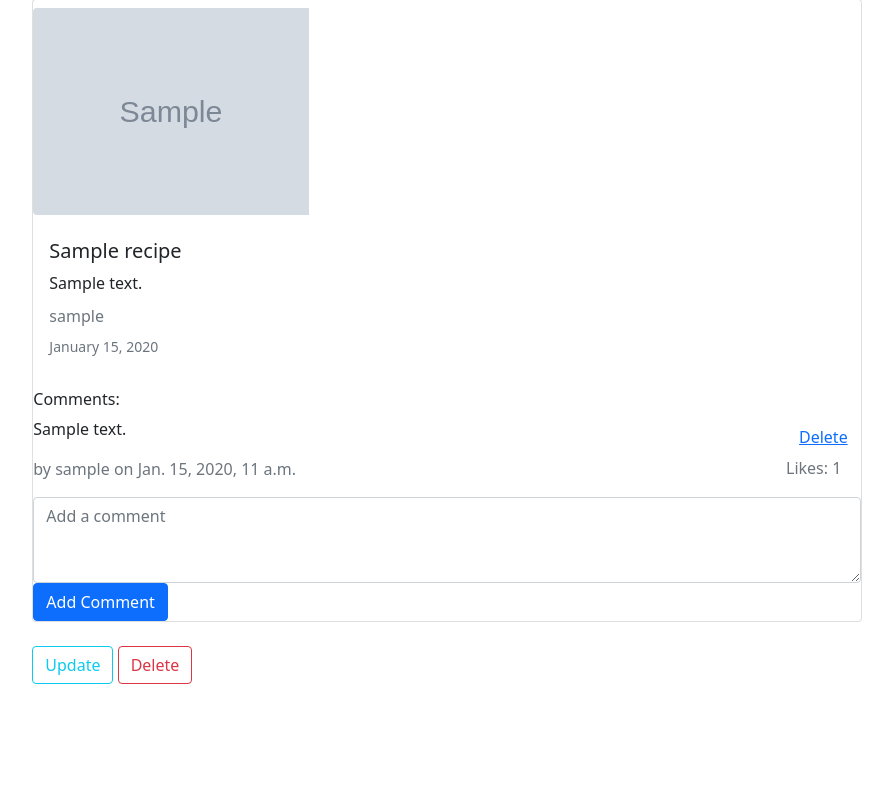
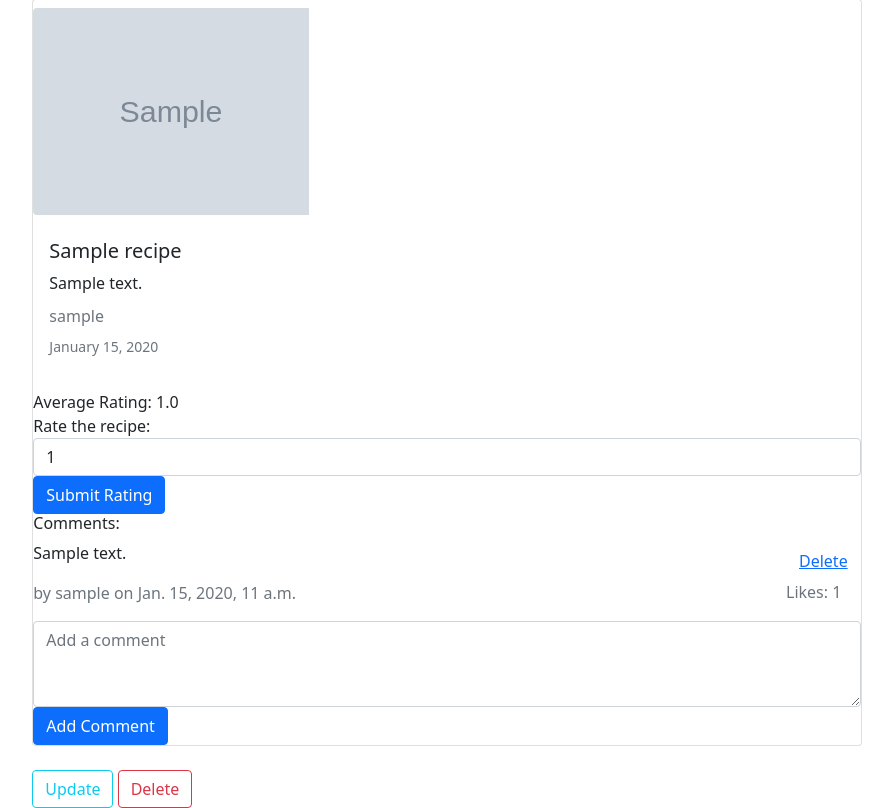
Before and after one commit to Arma-17/PPM-webapp-recipes, a Django app: page /recipe/1/ in a window 1280 px wide. Shown: the part 81-889 px from the top of the page, without its empty margins (193-1086 px from the left). Before the commit the page ends 765 px from the top, so only its background shows below. Run offline with Django 4.2, Linux system fonts and the light colour scheme; a user stored in the database is signed in; tables that the repository leaves empty hold one stand-in row (values such as "Sample post"); grey boxes marked "Sample" are stand-in pictures.

Commit message:
Added rating system

```diff
--- a/recipes/models.py
+++ b/recipes/models.py
@@ -22,7 +22,15 @@ class Recipe(models.Model):
     def __str__(self):
         return self.title
 
-
+    def average_rating(self):
+        ratings = Rating.objects.filter(recipe=self)
+        if ratings.exists():
+            total_ratings = ratings.count()
+            sum_ratings = ratings.aggregate(models.Sum('rating'))['rating__sum']
+            average = sum_ratings / total_ratings
+            return round(average, 1)
+        else:
+            return None
 
 
 
@@ -42,3 +50,14 @@ class Comment(models.Model):
 
     def __str__(self):
         return f"Comment by {self.author.username} on {self.recipe.title}"
+
+class Rating(models.Model):
+    recipe = models.ForeignKey(Recipe, on_delete=models.CASCADE, related_name='ratings')
+    user = models.ForeignKey(User, on_delete=models.CASCADE)
+    rating = models.IntegerField(choices=[(i, str(i)) for i in range(1, 6)])
+
+    class Meta:
+        unique_together = ('recipe', 'user')
+
+    def __str__(self):
+        return f"Rating {self.rating} by {self.user.username} on {self.recipe.title}"
--- a/recipes/templates/recipes/recipe_detail.html
+++ b/recipes/templates/recipes/recipe_detail.html
@@ -31,6 +31,36 @@
                 </div>
               </div>
             </div>
+
+            <!-- Rating Section -->
+
+            <div class="average-rating">
+              {% if object.ratings.exists %}
+                  Average Rating: {{ object.average_rating }}
+              {% else %}
+                  No ratings yet.
+              {% endif %}
+          </div>
+
+          {% if user.is_authenticated %}
+            <form id="rating-form" action="{% url 'rate-recipe' object.pk %}" method="post">
+              {% csrf_token %}
+              <div class="form-group">
+                <label for="rating">Rate the recipe:</label>
+                <select class="form-control" name="rating" id="rating">
+                  <option value="" {% if not user_rating %}selected{% endif %}>Select rating</option>
+                  <option value="1" {% if user_rating == 1 %}selected{% endif %}>1</option>
+                  <option value="2" {% if user_rating == 2 %}selected{% endif %}>2</option>
+                  <option value="3" {% if user_rating == 3 %}selected{% endif %}>3</option>
+                  <option value="4" {% if user_rating == 4 %}selected{% endif %}>4</option>
+                  <option value="5" {% if user_rating == 5 %}selected{% endif %}>5</option>
+                </select>
+              </div>
+              <button type="submit" class="btn btn-primary">Submit Rating</button>
+            </form>
+          {% endif %}
+
+          <!-- Comments Section -->
 
             <h6>Comments:</h6>
             {% for comment in object.comments.all %}
@@ -75,6 +105,7 @@
 
           </div>
 
+        <!-- Favorites Section -->
 
         {% if user.is_authenticated %}
           {% if recipe.author != user %}
--- a/recipes/urls.py
+++ b/recipes/urls.py
@@ -18,4 +18,6 @@ urlpatterns = [
     path("recipe/<int:recipe_id>/add-comment/", views.add_comment, name="add-comment"),
     path("comment/<int:comment_id>/delete/", views.delete_comment, name="delete-comment"),
     path("comment/<int:comment_id>/like/", views.like_comment, name="like-comment"),
+
+     path("recipe/<int:recipe_id>/rate/", views.rate_recipe, name="rate-recipe"),
 ]
--- a/recipes/views.py
+++ b/recipes/views.py
@@ -7,7 +7,7 @@ from django.contrib.auth.decorators import login_required
 from django.db.models import Q
 from django.http import HttpResponseForbidden
 
-from .models import Comment
+from .models import Comment, Rating
 from . import models
 from .models import Recipe
 
@@ -119,3 +119,32 @@ def like_comment(request, comment_id):
         comment.likes.add(user)
 
     return redirect('recipes-detail', pk=comment.recipe.id)
+
+
+
+class RecipeDetailView(DetailView):
+    model = models.Recipe
+    template_name = 'recipes/recipe_detail.html'
+
+    def get_context_data(self, **kwargs):
+        context = super().get_context_data(**kwargs)
+        if self.request.user.is_authenticated:
+            rating = Rating.objects.filter(recipe=self.object, user=self.request.user).first()
+            context['user_rating'] = rating.rating if rating else None
+        return context
+
+
+@login_required
+def rate_recipe(request, recipe_id):
+    recipe = get_object_or_404(Recipe, id=recipe_id)
+    rating_value = int(request.POST.get('rating'))
+
+    # Update existing rating or create a new one
+    rating, created = Rating.objects.update_or_create(recipe=recipe, user=request.user, defaults={'rating': rating_value})
+
+    if created:
+        message = 'Rating added successfully.'
+    else:
+        message = 'Rating updated successfully.'
+
+    return redirect(request.META.get('HTTP_REFERER'))
```
Also changed, not shown: recipes/migrations/0004_rating.py (added).
